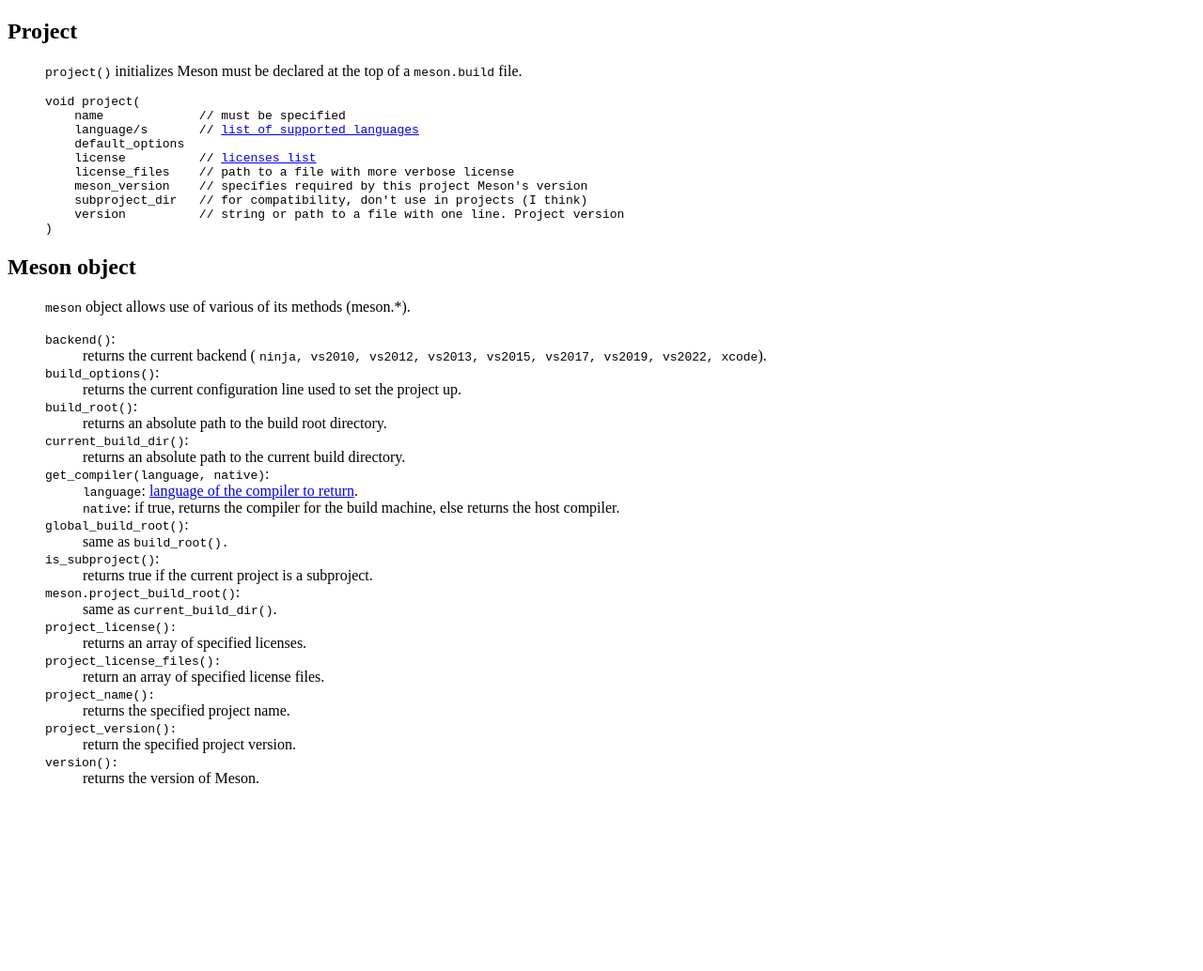
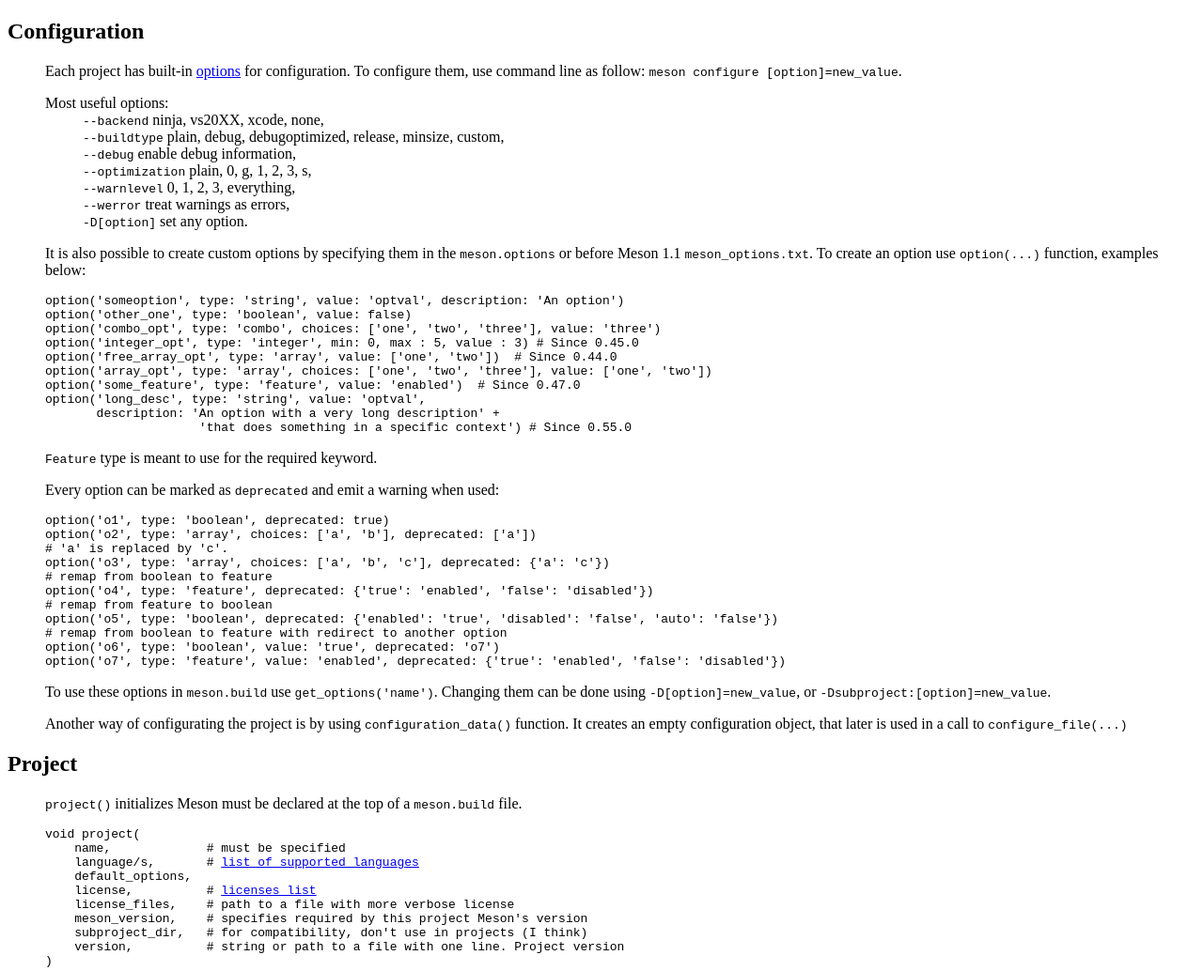
Before and after one commit to Genkunen/Genkunen.github.io, a plain HTML site: page Meson.html in a window 1280 px wide. Shown: the top 1034 px of the page at 94% size. Before the commit the page ends 854 px from the top, so only its background shows below. Drawn offline with Linux system fonts and the light colour scheme.

Commit message:
Meson configuration and subtle changes

```diff
--- a/Meson.html
+++ b/Meson.html
@@ -7,25 +7,89 @@
     </head>
     <body>
         <dl>
-            <dt><a name="project"><h2>Project</h2></a></dt>
-        </dl>
+            <!--=============================================================-->
+            <dt><a name="configuration"><h2>Configuration</h2></a></dt>
             <dd>
                 <p>
-                <code>project()</code> initializes Meson must be declared at the
-                top of a <code>meson.build</code> file.
+                    Each project has built-in <a
+                        href="https://mesonbuild.com/Commands.html">options</a>
+                    for configuration. To configure them, use command line as
+                    follow: <code>meson configure [option]=new_value</code>.
+                </p>
+                <dl>
+                    <dt>Most useful options:</dt>
+                    <dd><code>--backend</code> ninja, vs20XX, xcode, none,</dd>
+                    <dd><code>--buildtype</code> plain, debug, debugoptimized,
+                        release, minsize, custom,</dd>
+                    <dd><code>--debug</code> enable debug information,</dd>
+                    <dd><code>--optimization</code> plain, 0, g, 1, 2, 3,
+                        s,</dd>
+                    <dd><code>--warnlevel</code> 0, 1, 2, 3, everything,</dd>
+                    <dd><code>--werror</code> treat warnings as errors,</dd>
+                    <dd><code>-D[option]</code> set any option.</dd>
+                </dl>
+                <p>It is also possible to create custom options by
+                    specifying them in the <code>meson.options</code> or before
+                    Meson 1.1 <code>meson_options.txt</code>. To create an
+                    option use <code>option(...)</code> function, examples
+                    below:</p>
+                <code cite="https://mesonbuild.com/Build-options.html"><pre>
+option('someoption', type: 'string', value: 'optval', description: 'An option')
+option('other_one', type: 'boolean', value: false)
+option('combo_opt', type: 'combo', choices: ['one', 'two', 'three'], value: 'three')
+option('integer_opt', type: 'integer', min: 0, max : 5, value : 3) # Since 0.45.0
+option('free_array_opt', type: 'array', value: ['one', 'two'])  # Since 0.44.0
+option('array_opt', type: 'array', choices: ['one', 'two', 'three'], value: ['one', 'two'])
+option('some_feature', type: 'feature', value: 'enabled')  # Since 0.47.0
+option('long_desc', type: 'string', value: 'optval',
+       description: 'An option with a very long description' +
+                     'that does something in a specific context') # Since 0.55.0</pre></code>
+                <p><code>Feature</code> type is meant to use for the required
+                    keyword.</p>
+                <p>Every option can be marked as <code>deprecated</code> and
+                    emit a
+                    warning when used:</p>
+                <code cite="https://mesonbuild.com/Build-options.html"><pre>
+option('o1', type: 'boolean', deprecated: true)
+option('o2', type: 'array', choices: ['a', 'b'], deprecated: ['a'])
+# 'a' is replaced by 'c'.
+option('o3', type: 'array', choices: ['a', 'b', 'c'], deprecated: {'a': 'c'})
+# remap from boolean to feature
+option('o4', type: 'feature', deprecated: {'true': 'enabled', 'false': 'disabled'})
+# remap from feature to boolean
+option('o5', type: 'boolean', deprecated: {'enabled': 'true', 'disabled': 'false', 'auto': 'false'})
+# remap from boolean to feature with redirect to another option
+option('o6', type: 'boolean', value: 'true', deprecated: 'o7')
+option('o7', type: 'feature', value: 'enabled', deprecated: {'true': 'enabled', 'false': 'disabled'})</pre></code>
+                <p>To use these options in <code>meson.build</code> use
+                    <code>get_options('name')</code>. Changing them can be done
+                    using <code>-D[option]=new_value</code>, or
+                    <code>-Dsubproject:[option]=new_value</code>.</p>
+                <p>Another way of configurating the project is by using
+                    <code>configuration_data()</code> function. It creates an
+                    empty configuration object, that later is used in a call to
+                    <code>configure_file(...)</code></p>
+            </dd>
+            <!--=============================================================-->
+            <dt><a name="project"><h2>Project</h2></a></dt>
+            <dd>
+                <p>
+                    <code>project()</code> initializes Meson must be declared at
+                    the top of a <code>meson.build</code> file.
                 </p>
                 <code><pre>
 void project(
-    name             // must be specified
-    language/s       // <a href="https://mesonbuild.com/Reference-tables.html#language-arguments-parameter-names">list of supported languages</a>
-    default_options
-    license          // <a href="https://spdx.org/licenses/">licenses list</a>
-    license_files    // path to a file with more verbose license
-    meson_version    // specifies required by this project Meson's version
-    subproject_dir   // for compatibility, don't use in projects (I think)
-    version          // string or path to a file with one line. Project version
+    name,             # must be specified
+    language/s,       # <a href="https://mesonbuild.com/Reference-tables.html#language-arguments-parameter-names">list of supported languages</a>
+    default_options,
+    license,          # <a href="https://spdx.org/licenses/">licenses list</a>
+    license_files,    # path to a file with more verbose license
+    meson_version,    # specifies required by this project Meson's version
+    subproject_dir,   # for compatibility, don't use in projects (I think)
+    version,          # string or path to a file with one line. Project version
 )</pre></code>
             </dd>
+            <!--=============================================================-->
             <dt><a name="meson_object"><h2>Meson object</h2></a></dt>
             <dd>
                 <p><code>meson</code> object allows use of various of its
@@ -37,8 +101,8 @@ void project(
                                 vs2012, vs2013, vs2015, vs2017, vs2019, vs2022,
                                 xcode</code>).</dd>
                         <dt><code>build_options()</code>:</dt>
-                    <dd>returns the current configuration line used to set the
-                        project up.</dd>
+                        <dd>returns the current configuration line used to set
+                            the project up.</dd>
                         <dt><code>build_root()</code>:</dt>
                         <dd> returns an absolute path to the build root
                             directory.</dd>
@@ -49,8 +113,9 @@ void project(
                         <dd><code>language</code>: <a
                                 href="https://mesonbuild.com/Reference-tables.html#language-arguments-parameter-names">language
                                 of the compiler to return</a>.<br>
-                        <code>native</code>: if true, returns the compiler for
-                        the build machine, else returns the host compiler.</dd>
+                            <code>native</code>: if true, returns the compiler
+                            for the build machine, else returns the host
+                            compiler.</dd>
                         <dt><code>global_build_root()</code>:</dt>
                         <dd>same as <code>build_root().</code></dd>
                         <dt><code>is_subproject()</code>:</dt>
@@ -69,7 +134,19 @@ void project(
                         <dt><code>version():</code></dt>
                         <dd>returns the version of Meson.</dd>
                     </dl>
+                </dl>
             </p>
+            <!--=============================================================-->
         </dd>
     </body>
+    <hr>
+    <footer>
+        <h3>Sources of information and/or inspiration</h3>
+        <a
+            href="https://gitlab.gnome.org/GNOME/gimp/-/blob/master/meson.build?ref_type=heads">
+            GIMP's <code>meson.build</code> file
+        </a>
+        <br>
+        <a href="https://mesonbuild.com/">Meson official page</a>
+    </footer>
 </html>
```
Also changed, not shown: C.html (+6 -0 lines), index.html (+6 -1 lines). Lines whose indentation alone changed are shown as unchanged.
